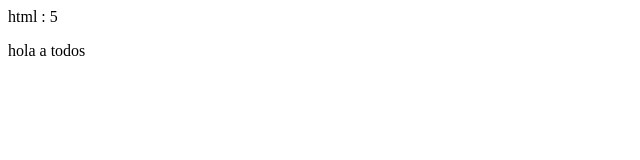
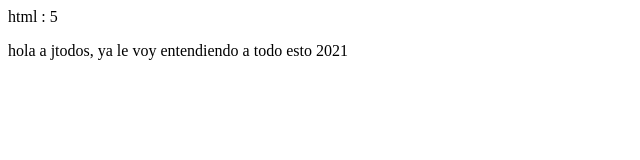
Before and after one commit to rudor-32/personalproject, a plain HTML site: page index.html in a window 1280 px wide. Shown: the whole page, without its empty margins (0-640 px from the left). Drawn offline with Linux system fonts and the light colour scheme.

Commit message:
cambios agragamos saludo y año

```diff
--- a/index.html
+++ b/index.html
@@ -8,8 +8,6 @@ html : 5
     <title>mi primera pagina</title>
 </head>
 <body>
-    <p>hola a todos
-
-    </p>
+    <p>hola a jtodos, ya le voy entendiendo a todo esto 2021 </p>
 </body>
 </html>
```
Also changed, not shown: 1 other file.
